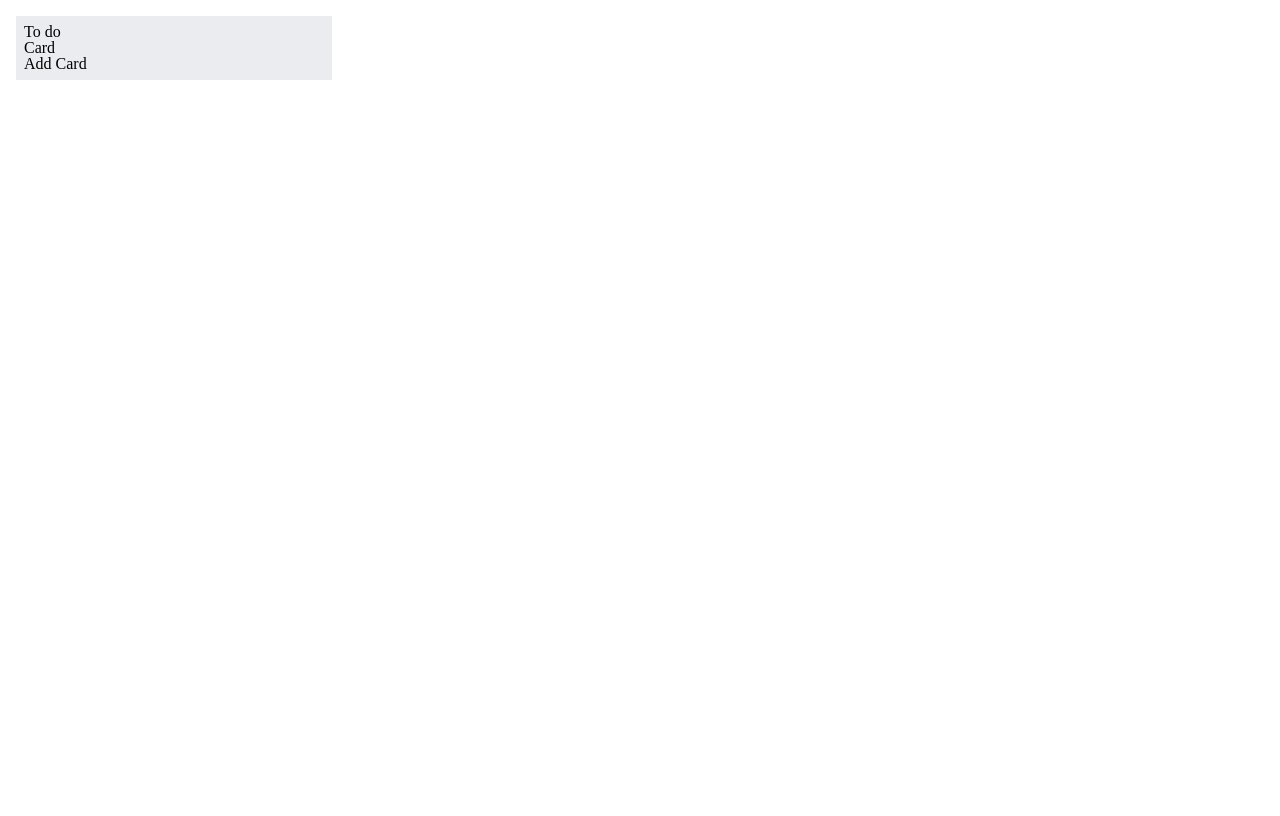
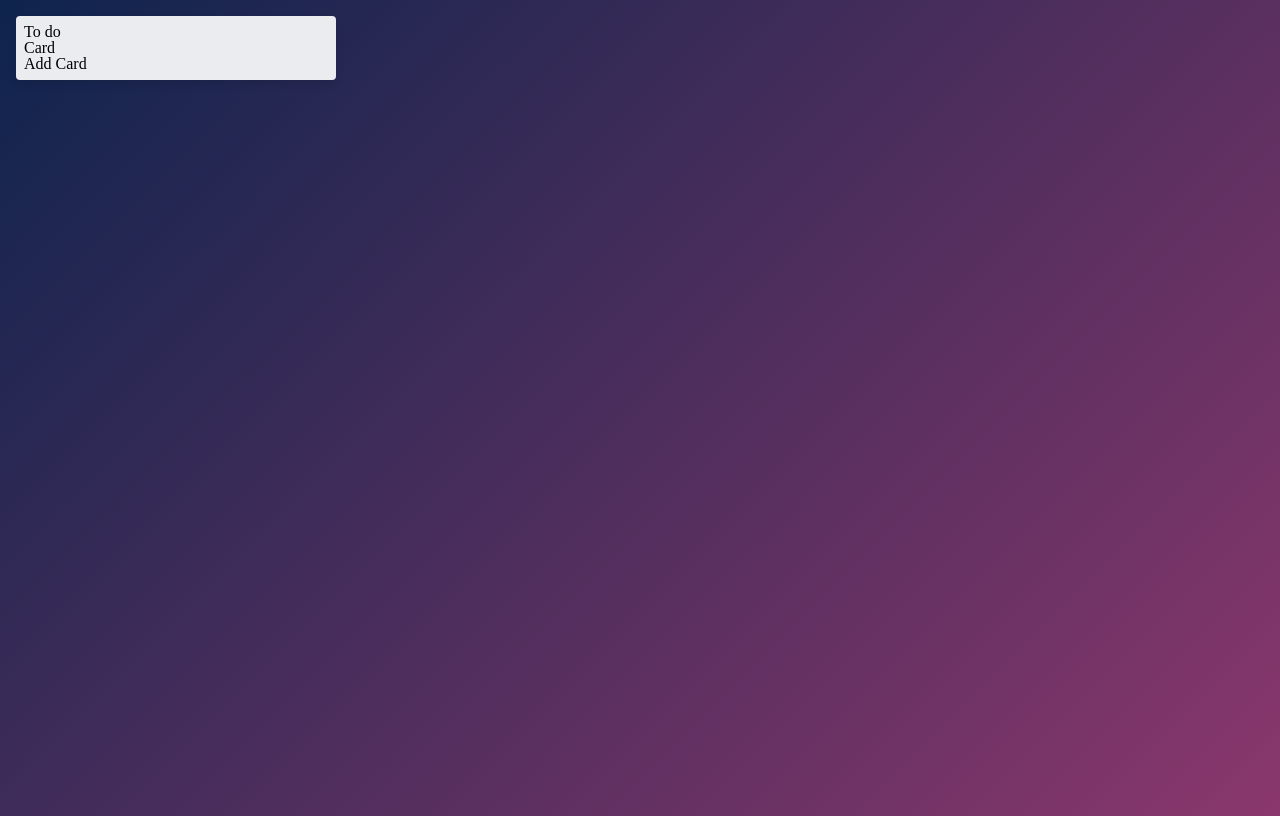
Before and after one commit to ElenaExposito/Trello-clone, a React (Vite) app: page / in a window 1280 px wide. Built offline with nearby package versions, Linux system fonts and the light colour scheme.

Commit message:
Add background gradient to the page

```diff
--- a/src/App.css
+++ b/src/App.css
@@ -1,3 +1,8 @@
 :root {
     --grey-color: #ebecf0;
 }
+
+body {
+    height: 100vh;
+    background: linear-gradient(135deg, #0e244d, #8a376c);
+}
--- a/src/components/TrelloList.css
+++ b/src/components/TrelloList.css
@@ -1,6 +1,8 @@
 .card {
     background-color: var(--grey-color);
-    max-width: 300px;
+    max-width: 19rem;
     margin: 1rem;
     padding: 0.5rem;
+    border-radius: 0.25rem;
+    box-shadow: 0px 4px 8px rgba(0, 0, 0, 0.1);
 }
```
